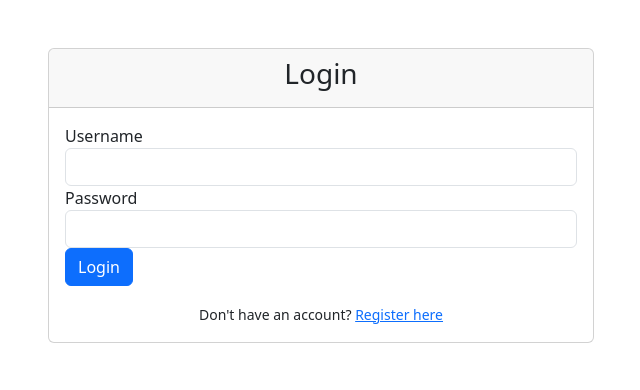
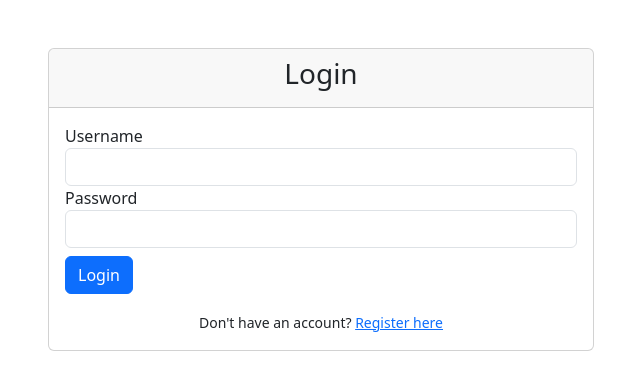
Before and after one commit to alinadodita08/expense_tracker, a Django app: page /login/ in a window 1280 px wide. Shown: the top 390 px of the page, without its empty margins (319-959 px from the left). Run offline with Django 4.2, Linux system fonts and the light colour scheme.

Commit message:
fixed login button

```diff
--- a/budget/templates/login.html
+++ b/budget/templates/login.html
@@ -18,7 +18,7 @@
                             <label for="password">Password</label>
                             <input type="password" class="form-control" id="password" name="password" required>
                         </div>
-                        <button type="submit" class="btn btn-primary btn-block">Login</button>
+                        <button type="submit" class="btn btn-primary btn-block mt-2">Login</button>
                     </form>
                     <div class="mt-3 text-center">
                         <small>Don't have an account? <a href="/register">Register here</a></small>
```
